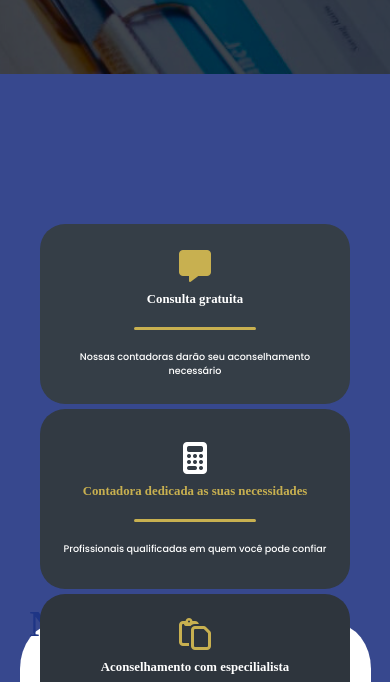
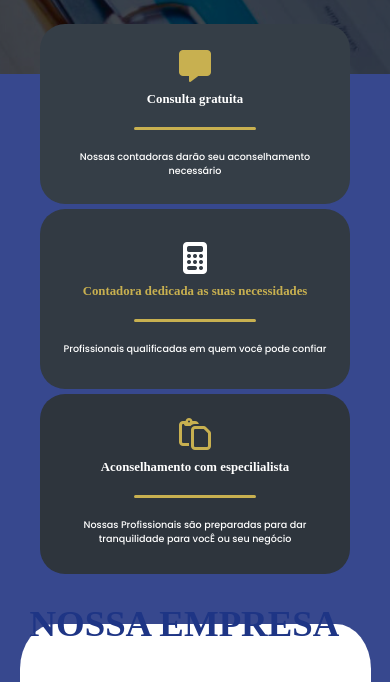
Before and after one commit to marcosgaldino7/MindsetDigital, a plain HTML site: page index.html in a window 390 px wide. Shown: the part 826-1508 px from the top of the page. Drawn offline with Linux system fonts and the light colour scheme; a web font is replaced by a local one.

Commit message:
fixed problems with height of sections

```diff
--- a/css/styles.css
+++ b/css/styles.css
@@ -1602,9 +1602,10 @@ footer {
         font-weight: 500;
     }
 
-    .destaks-content {
-        padding-top: 150px;
-    }
+
+   .destaks-container {
+        top: 850px;
+   }
 
     #square-1 i {
         padding-top: 20px;
@@ -1640,7 +1641,9 @@ footer {
     }
 
     .company-container {
-        padding-top: 80px;
+
+        justify-content: end;
+        padding-bottom: 10px;
 
     }
 
```
